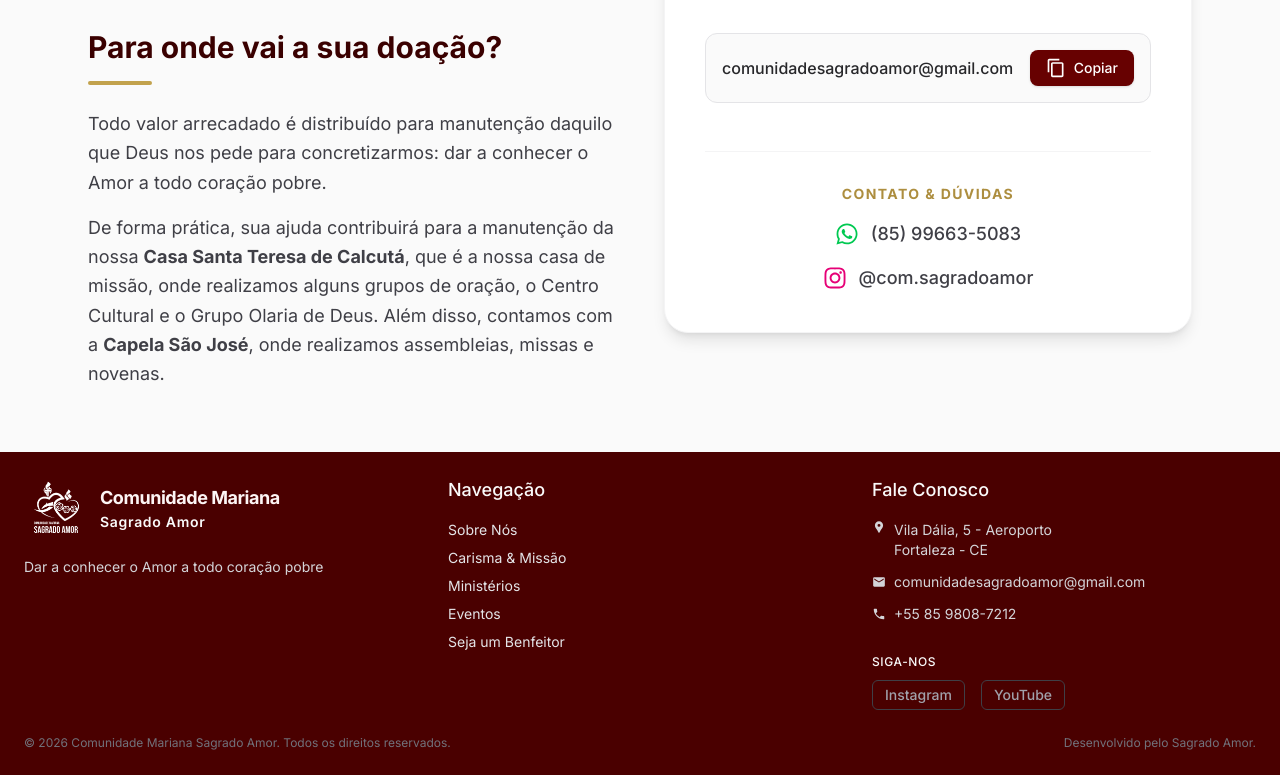
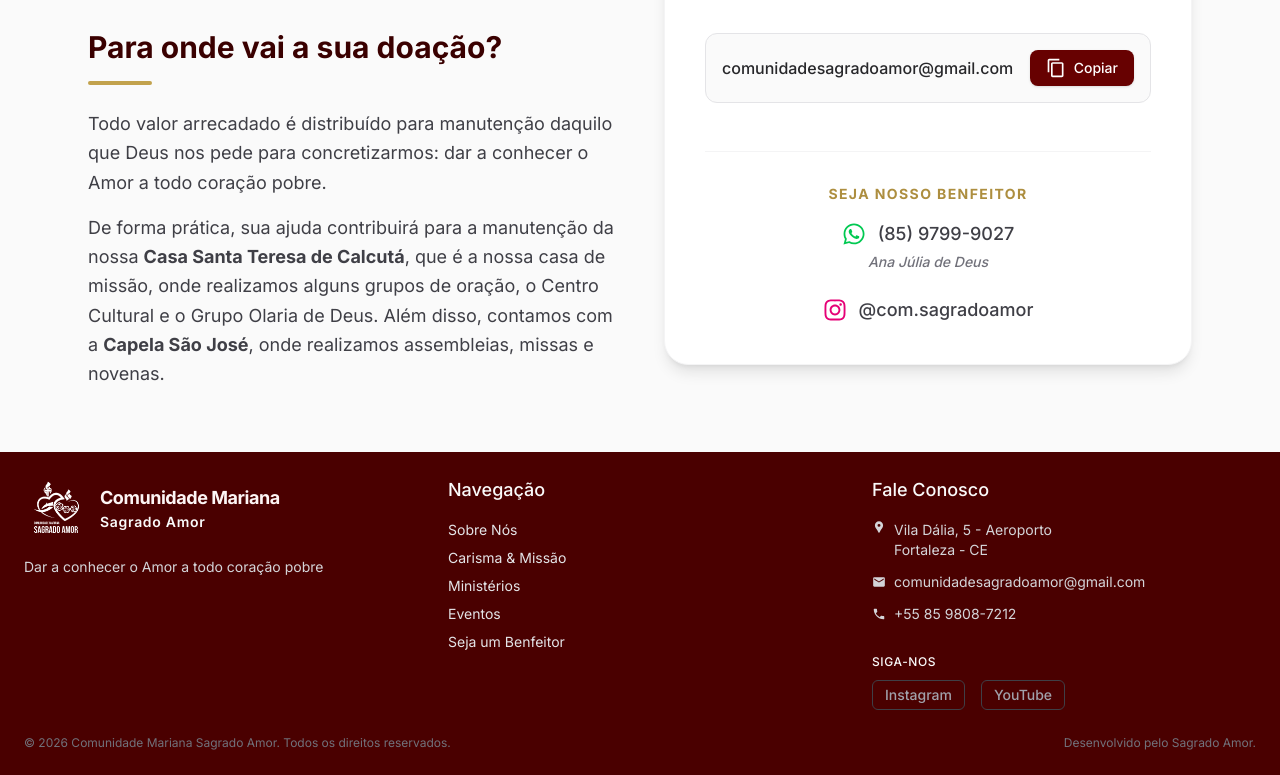
Before and after one commit to savass33/cmsa-website, a React (Vite) app: page /donate in a window 1280 px wide. Shown: the part 751-1526 px from the top of the page. Built offline with nearby package versions, Linux system fonts and the light colour scheme; a web font is replaced by a local one.

Commit message:
feat: update benefactor contact to Ana Júlia de Deus

```diff
--- a/src/pages/donate.tsx
+++ b/src/pages/donate.tsx
@@ -95,14 +95,17 @@ export default function Donate() {
             </div>
 
             <div className="w-full border-t border-neutral-100 pt-8 mt-4 flex flex-col items-center gap-4">
-              <h4 className="text-sm font-bold tracking-widest text-secondary-600 uppercase">Contato & Dúvidas</h4>
+              <h4 className="text-sm font-bold tracking-widest text-secondary-600 uppercase">Seja nosso benfeitor</h4>
 
-              <a href="https://wa.me/5585996635083" target="_blank" rel="noopener noreferrer" className="flex items-center gap-3 text-neutral-700 hover:text-primary-600 transition-colors">
-                <FaWhatsapp size={24} className="text-green-500" />
-                <span className="text-lg font-medium">(85) 99663-5083</span>
+              <a href="https://wa.me/558597999027" target="_blank" rel="noopener noreferrer" className="flex flex-col items-center gap-1 text-neutral-700 hover:text-primary-600 transition-colors">
+                <div className="flex items-center gap-3">
+                  <FaWhatsapp size={24} className="text-green-500" />
+                  <span className="text-lg font-medium">(85) 9799-9027</span>
+                </div>
+                <span className="text-sm font-medium text-neutral-500 italic">Ana Júlia de Deus</span>
               </a>
 
-              <a href="https://instagram.com/com.sagradoamor" target="_blank" rel="noopener noreferrer" className="flex items-center gap-3 text-neutral-700 hover:text-primary-600 transition-colors">
+              <a href="https://instagram.com/com.sagradoamor" target="_blank" rel="noopener noreferrer" className="flex items-center gap-3 text-neutral-700 hover:text-primary-600 transition-colors mt-2">
                 <FaInstagram size={24} className="text-pink-600" />
                 <span className="text-lg font-medium">@com.sagradoamor</span>
               </a>
```
